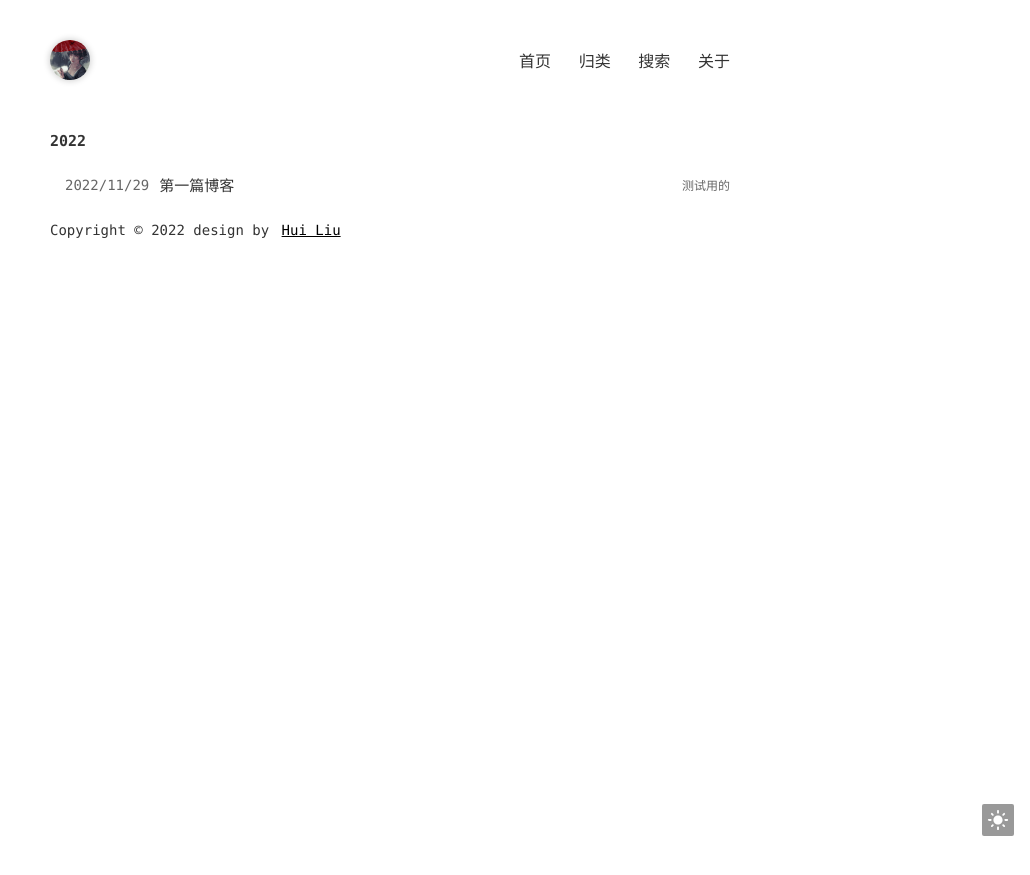
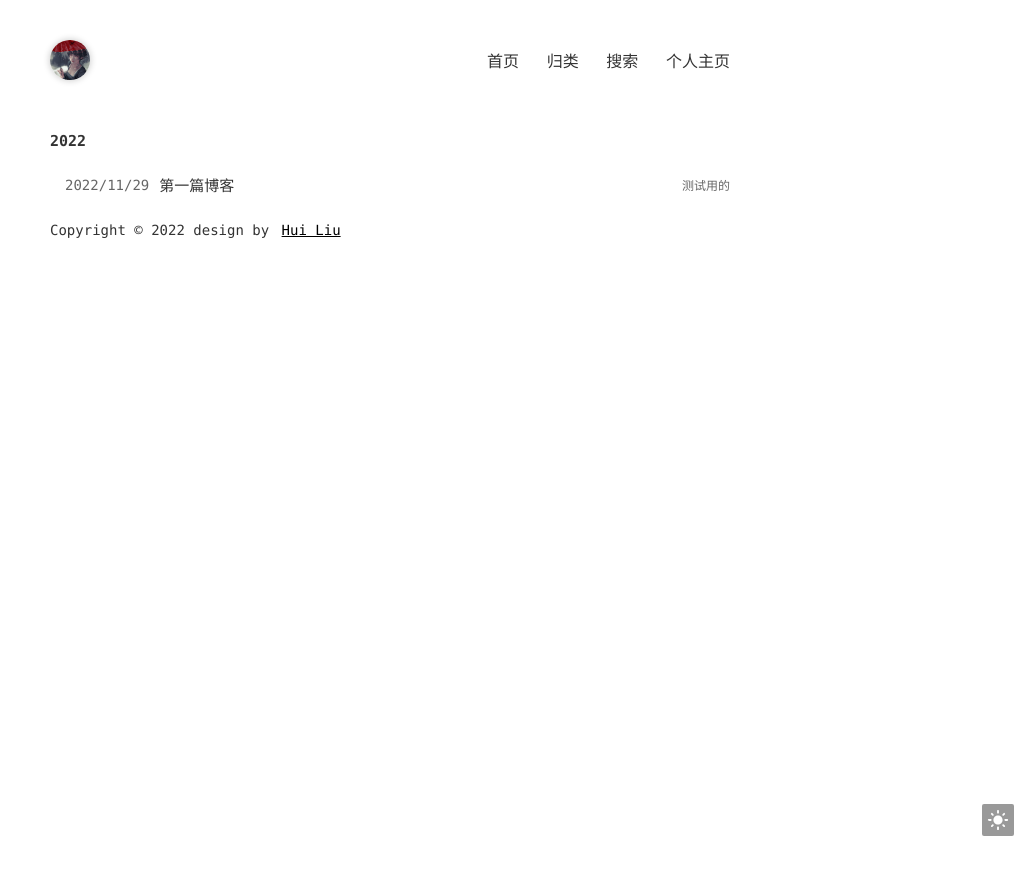
Before and after one commit to aloeordown/aloeordown.github.io, a Jekyll site: the page built from index.html, in a window 1280 px wide. Shown: the top 875 px of the page, without its empty margins (250-1280 px from the left). Built offline with Jekyll 4.4.1, drawn with Linux system fonts in a browser that asks for light colours.

Commit message:
Update _config.yml

```diff
--- a/_config.yml
+++ b/_config.yml
@@ -32,7 +32,7 @@ menu:
     url: /pages/categories.html
   - title: 搜索
     url: /pages/search.html
-  - title: 关于
+  - title: 个人主页
     url: 'https://aloeordown.github.io/huiliu/'
 
 # 点击页面文字冒出特效,不需要请设置为false
```
